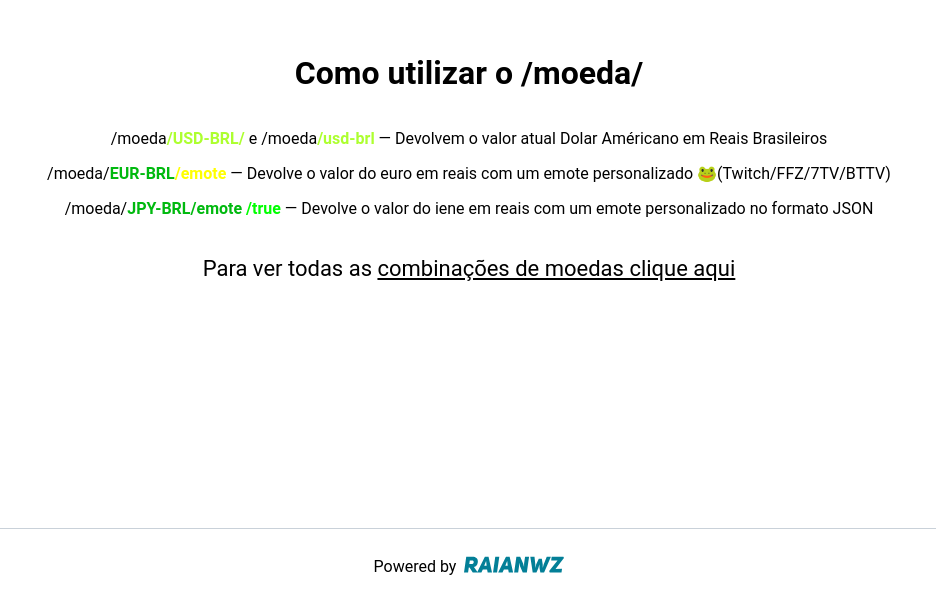
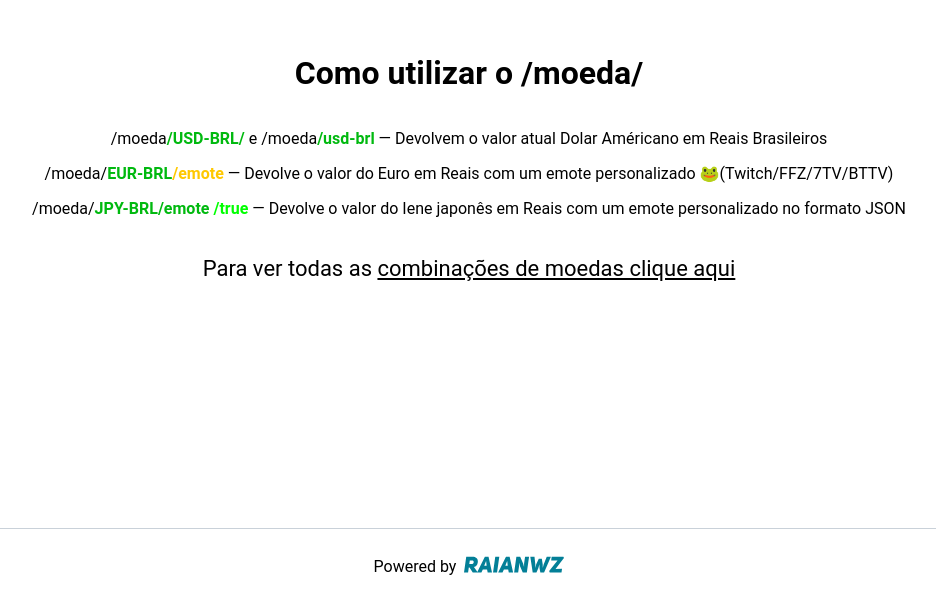
Before and after one commit to Raianwz/Simple-API-NextJs, a Next.js app: page /help in a window 1280 px wide. Shown: the part 200-800 px from the top of the page, without its empty margins (171-1107 px from the left). Built offline with nearby package versions, Linux system fonts and the light colour scheme.

Commit message:
Updated Message

```diff
--- a/pages/help/index.js
+++ b/pages/help/index.js
@@ -29,12 +29,12 @@ export default function HelpPage() {
             <Container>
                 <h1>Como utilizar o /moeda/</h1>
                 <div>
-                    <Paragrafo>/moeda<DestaqueSpan style={{color: 'greenyellow'}}>/USD-BRL/</DestaqueSpan> e /moeda<DestaqueSpan style={{color: 'greenyellow'}} >/usd-brl</DestaqueSpan> — Devolvem o valor atual Dolar Américano em Reais Brasileiros</Paragrafo>
-                    <Paragrafo>/moeda/<DestaqueSpan style={{color: '#00b90f'}}>EUR-BRL</DestaqueSpan><DestaqueSpan style={{color: 'yellow'}}>/emote</DestaqueSpan> — Devolve o valor do euro em reais com um emote personalizado 🐸(Twitch/FFZ/7TV/BTTV)</Paragrafo>
-                    <Paragrafo>/moeda/<DestaqueSpan style={{color: '#00b90f'}}>JPY-BRL/emote</DestaqueSpan> <span style={{ fontWeight: 'bolder', color: '#00ff00' }}>/true</span> — Devolve o valor do iene em reais com um emote personalizado no formato JSON</Paragrafo>
+                    <Paragrafo>/moeda<DestaqueSpan style={{color: '#00b90f'}}>/USD-BRL/</DestaqueSpan> e /moeda<DestaqueSpan style={{color: '#00b90f'}} >/usd-brl</DestaqueSpan> — Devolvem o valor atual Dolar Américano em Reais Brasileiros</Paragrafo>
+                    <Paragrafo>/moeda/<DestaqueSpan style={{color: '#00b90f'}}>EUR-BRL</DestaqueSpan><DestaqueSpan style={{color: '#ffc800'}}>/emote</DestaqueSpan> — Devolve o valor do Euro em Reais com um emote personalizado 🐸(Twitch/FFZ/7TV/BTTV)</Paragrafo>
+                    <Paragrafo>/moeda/<DestaqueSpan style={{color: '#00b90f'}}>JPY-BRL/emote</DestaqueSpan> <span style={{ fontWeight: 'bolder', color: '#00ff00' }}>/true</span> — Devolve o valor do Iene japonês em Reais com um emote personalizado no formato JSON</Paragrafo>
                 </div>
                 <div>
-                    <Paragrafo style={{fontSize: 22,}}>Para ver todas as <Link style={{textDecoration: 'underline'}} href={'https://json-wz.vercel.app/moedas'}>combinações de moedas clique aqui</Link></Paragrafo>
+                    <Paragrafo style={{fontSize: 22,}}>Para ver todas as <Link style={{textDecoration: 'underline'}} href={'https://json-wz.vercel.app/moedas'} target='_blank'>combinações de moedas clique aqui</Link></Paragrafo>
                 </div>
             </Container>
             <Footer />
```
